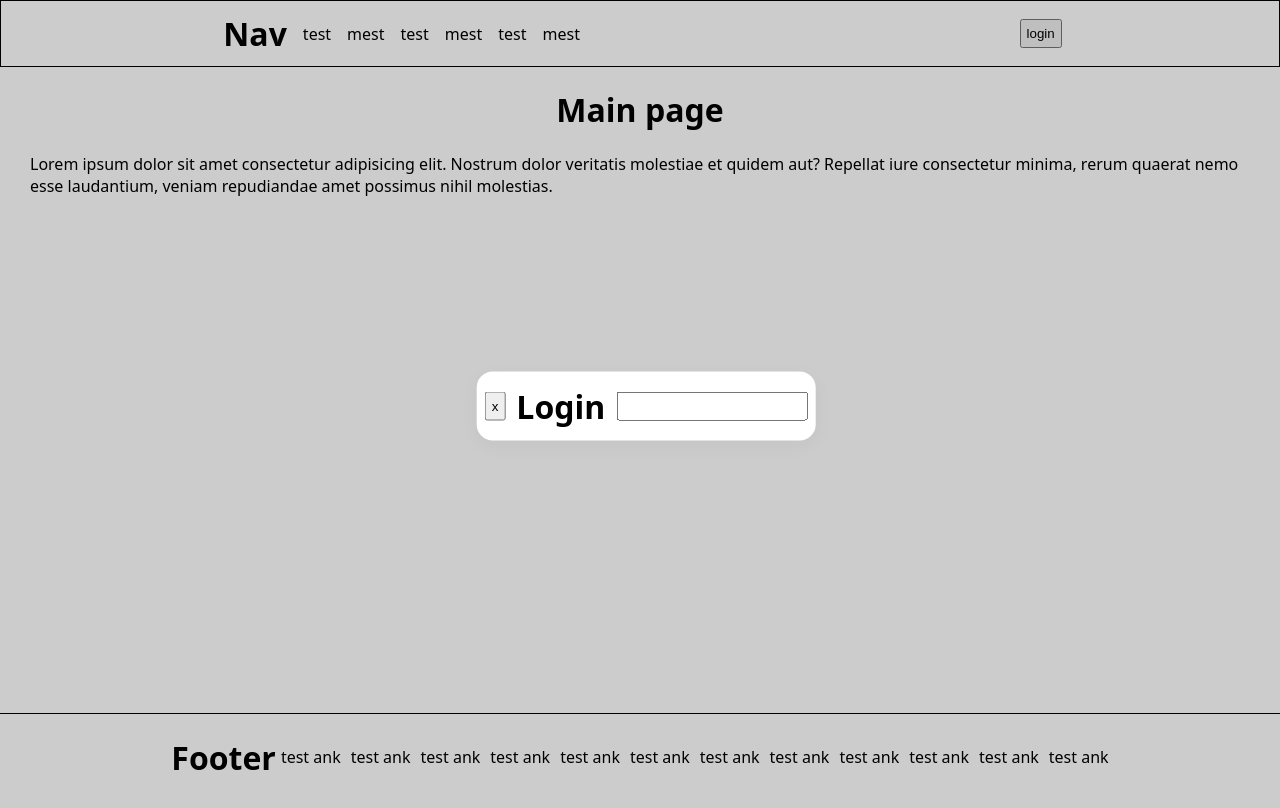
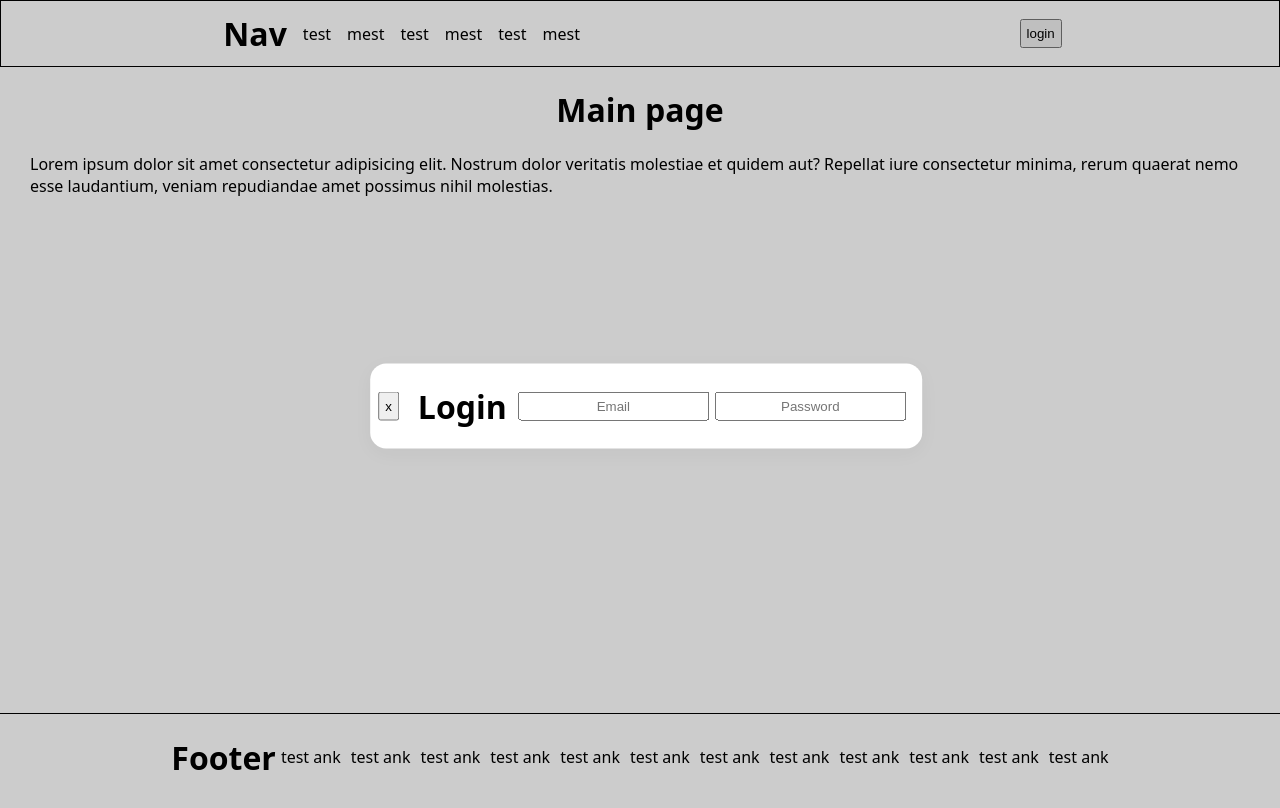
Before and after one commit to somlom/E-Com-Shop, a React app: page / in a window 1280 px wide. Both pictures are taken after a click on the button "login". Built offline with nearby package versions, Linux system fonts and the light colour scheme.

Commit message:
some modal edits

```diff
--- a/src/components/Navigation.jsx
+++ b/src/components/Navigation.jsx
@@ -25,8 +25,11 @@ export const Navigation = () => {
         <button onClick={() => handle_modal(true)}>login</button>
         {modal_state &&
           <Modal handle_modal={handle_modal}>
-            <h1>Login</h1>
-            <input type={"email"} />
+            <div className='title'>
+              <h1>Login</h1>
+              <input type={"email"} placeholder="Email" />
+              <input type={"password"} placeholder="Password" />
+            </div>
           </Modal>
         }
       </div>
```
Also changed, not shown: src/css/Layout.css (+5 -5 lines).
